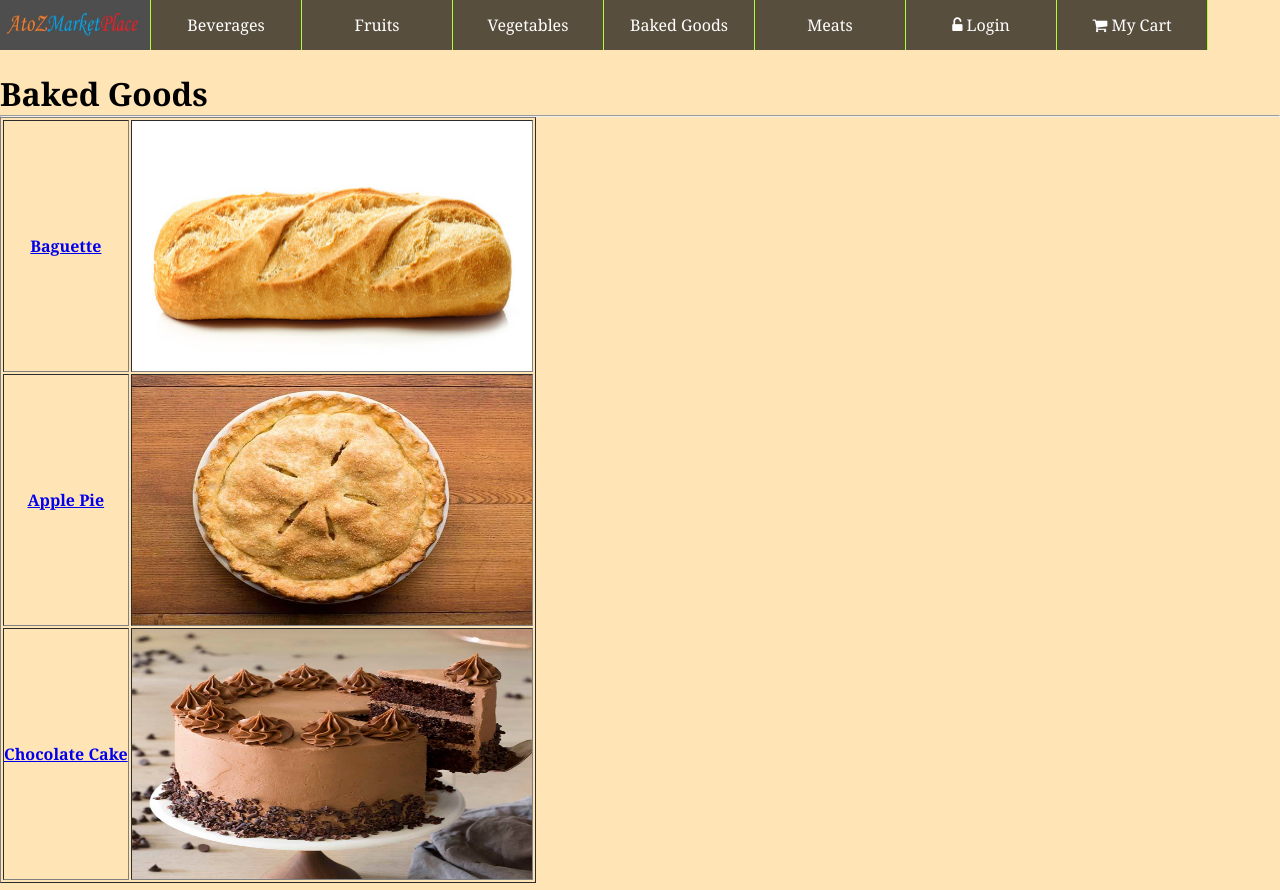
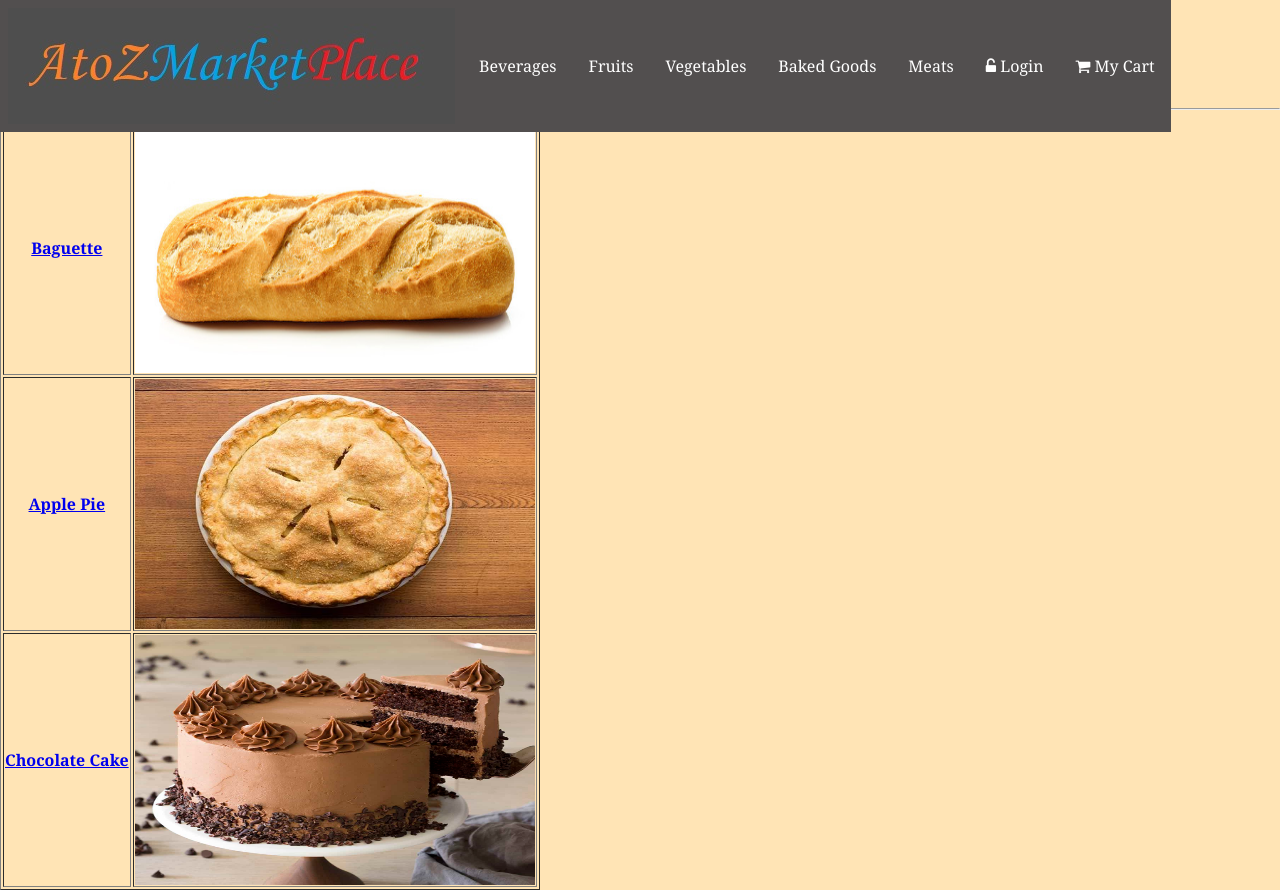
Before and after one commit to JeffreyCHChan/SOEN287, a PHP site: page /BakedGoods.html in a window 1280 px wide. Run offline with PHP 8.4, Linux system fonts and the light colour scheme.

Commit message:
Updated Navbar

```diff
--- a/Aisle.css
+++ b/Aisle.css
@@ -2,7 +2,8 @@ body{
     background-color:moccasin;
     color: black;
     font-family: Cambria, Cochin, Georgia, Times, 'Times New Roman', serif;
-    margin-top: 50px;
+    margin:0;
+    padding:0;
 }
 .Bakery {
     height:250px;
@@ -19,33 +20,92 @@ body{
     max-width: 400px;
     max-height: 200px;
 }
-* {
-    padding: 0;
-    margin: 0;
+*{
+    box-sizing: border-box;
 }
-nav {
-    background-color: rgba(0, 0, 0, 0.658);
-    height: 50px;
+.navbar {
+    display: flex;
+    justify-content: space-between;
+    align-items: center;
+    background-color: rgb(82, 79, 79);
+    color: white;
     position: fixed;
     top: 0;
 }
 
-nav ul li {
-    list-style-type: none;
-    width: 150px;
-    float: left;
-    border-right: 1px solid greenyellow;
-    text-align: center;
+.brand-title {
+    margin: .5rem;
 }
 
-li a {
+.navbar-links ul {
+   margin: 0;
+   padding: 0;
+   display: flex;
+}
+
+.navbar-links li {
+    list-style: none;
+}
+
+.navbar-links li a {
     text-decoration: none;
     color: white;
-    line-height: 50px;
+    padding: 1rem;
     display: block;
+
 }
 
-li a:hover {
+.navbar-links li:hover {
     background-color: greenyellow;
-    color: black;
 }
+
+.toggle-button {
+    position: absolute;
+    top: .75rem;
+    right: 1rem;
+    display: none;
+    flex-direction: column;
+    justify-content: space-between;
+    width: 30px;
+    height: 21px;
+}
+
+.toggle-button .bar {
+    height: 3px;
+    width: 100%;
+    background-color: white;
+    border-radius: 10px;
+}
+
+@media (max-width: 600px) {
+    .toggle-button {
+       display: flex;
+    }
+
+    .navbar-links {
+        display: flex;
+        width: 100%;
+    }
+
+    .navbar {
+        flex-direction: column;
+        align-items: flex-start;
+    }
+
+    .navbar-links ul {
+        width: 100%;
+        flex-direction: column;
+    }
+
+    .navbar-links li {
+        text-align: center;
+    }
+
+    .navbar-links li a {
+        padding: 0.5rem 1rem;
+    }
+
+    .navbar-links.active {
+        display: flex;
+    }
+}
--- a/BakedGoods.html
+++ b/BakedGoods.html
@@ -7,23 +7,30 @@
         <link rel="stylesheet" href="https://cdnjs.cloudflare.com/ajax/libs/font-awesome/4.7.0/css/font-awesome.min.css">
     </head>
     <body>
-        <nav>
+        <nav class="navbar">
+            <div class="brand-title"><img src="images/AtoZMarketPlace.jpg" ></div>
+            <a href="#" class="toggle-button">
+                <span class="bar"></span>
+                <span class="bar"></span>
+                <span class="bar"></span>
 
-
-            <ul>
-                <li><a href="#"><img src="images/AtoZMarketPlace.jpg" height="100%" width="100%"></a></li>
+            </a>
+            <div class="navbar-links">
+               <ul>
                 <li><a href="#">Beverages</a></li>
                 <li><a href="#">Fruits</a></li>
                 <li><a href="#">Vegetables</a></li>
-                <li><a href="BakedGoods.html">Baked Goods</a></li>
+                <li><a href="#">Baked Goods</a></li>
                 <li><a href="#">Meats</a></li>
                 <li><a href="#"><i class="fa fa-unlock-alt" ></i> Login</a></li>
                 <li><a href="#"><i class="fa fa-shopping-cart" ></i> My Cart</a></li>
 
             </ul>
+            </div>
+
+        </nav>
 
 
-        </nav>
      <br>
 <h1 id = "BakedGoods"> Baked Goods </h1>
  <hr>
```
